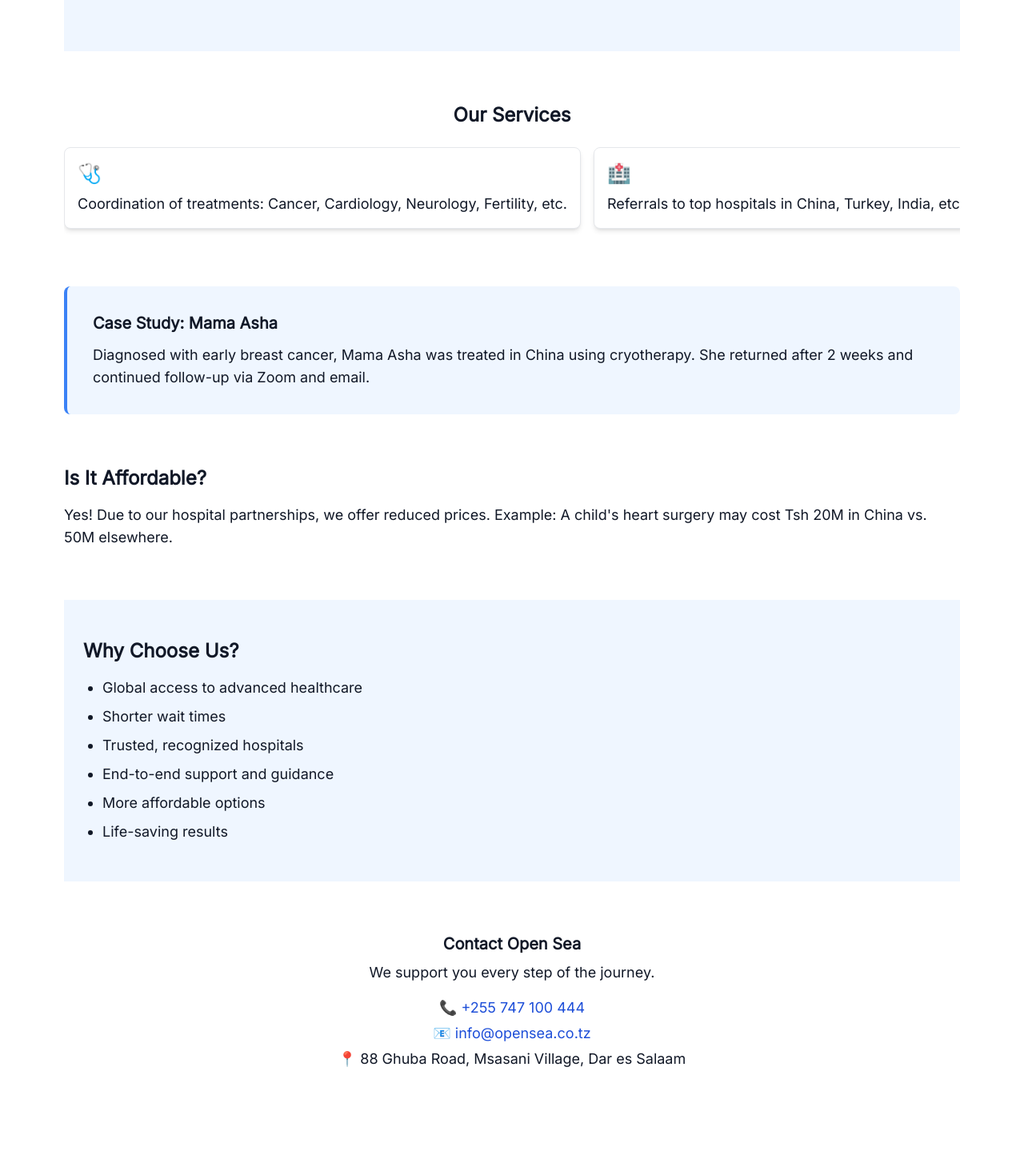
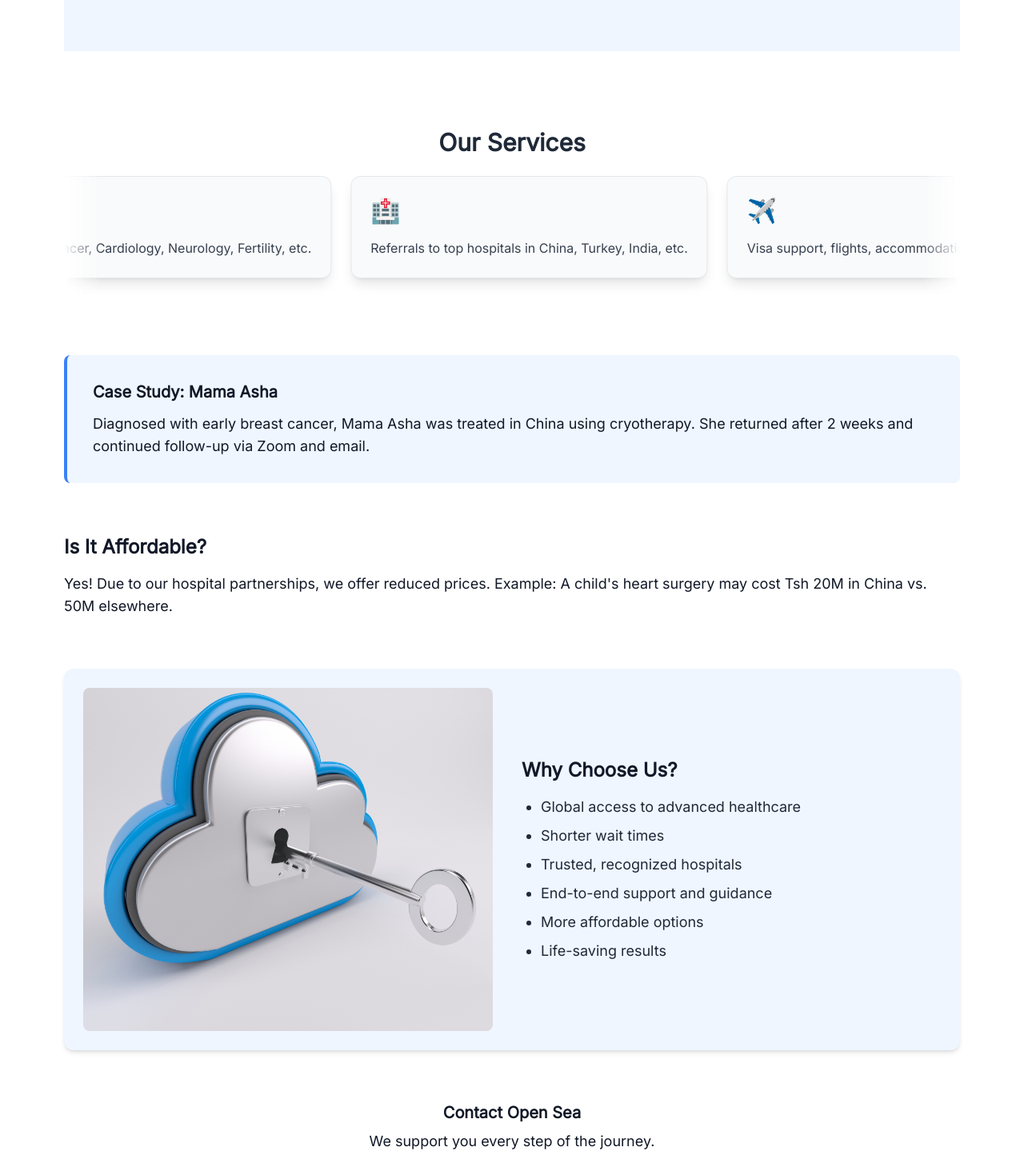
Before and after one commit to nshobairwe/vueProject-Tailwind-primeicon, a Vue app: page /medicalTourism in a window 1280 px wide. Shown: the part 980-2439 px from the top of the page at 80% size. Before the commit the page ends 2366 px from the top, so only its background shows below. Built offline with nearby package versions, Linux system fonts and the light colour scheme.

Commit message:
new version

```diff
--- /dev/null
+++ b/src/components/MedicalChooseUs.vue
@@ -0,0 +1,28 @@
+<!-- src/components/MedicalWhyChoose.vue -->
+<script setup>
+import img4 from '../assets/MedicalImages/img4.png'
+</script>
+
+<template>
+  <div class="fade-in bg-blue-50 p-6 rounded-xl shadow-md">
+    <div class="flex flex-col md:flex-row items-center gap-6">
+      <!-- Image -->
+      <div class="w-full md:w-1/2">
+        <img :src="img4" alt="Why Choose Us" class="rounded-lg w-full object-cover" />
+      </div>
+
+      <!-- Text -->
+      <div class="w-full md:w-1/2 mx-3">
+        <h2 class="text-2xl font-bold mb-4">Why Choose Us?</h2>
+        <ul class="list-disc pl-6 space-y-2 text-lg text-gray-800">
+          <li>Global access to advanced healthcare</li>
+          <li>Shorter wait times</li>
+          <li>Trusted, recognized hospitals</li>
+          <li>End-to-end support and guidance</li>
+          <li>More affordable options</li>
+          <li>Life-saving results</li>
+        </ul>
+      </div>
+    </div>
+  </div>
+</template>
--- /dev/null
+++ b/src/components/MedicalOurservice.vue
@@ -0,0 +1,46 @@
+<script setup>
+const services = [
+  { icon: '🩺', text: 'Coordination of treatments: Cancer, Cardiology, Neurology, Fertility, etc.' },
+  { icon: '🏥', text: 'Referrals to top hospitals in China, Turkey, India, etc.' },
+  { icon: '✈️', text: 'Visa support, flights, accommodation, and transport.' },
+  { icon: '🗣️', text: 'Medical interpreter / patient guide.' },
+  { icon: '🔄', text: 'Post-treatment follow-up care.' },
+]
+</script>
+
+<template>
+  <div class="relative overflow-hidden bg-white py-8">
+    <h2 class="text-3xl font-bold mb-6 text-center text-gray-800">Our Services</h2>
+    <div class="relative w-full">
+      <div class="animate-scroll flex w-max space-x-6 px-4">
+        <div
+          v-for="(service, index) in [...services, ...services]"
+          :key="index"
+          class="min-w-[280px] bg-gray-50 border border-gray-200 rounded-xl p-6 shadow-lg flex-shrink-0"
+        >
+          <div class="text-blue-700 text-3xl mb-4">{{ service.icon }}</div>
+          <p class="text-gray-700 text-base leading-relaxed">{{ service.text }}</p>
+        </div>
+      </div>
+    </div>
+
+    <!-- Optional gradient fade edges -->
+    <div class="pointer-events-none absolute top-0 left-0 w-12 h-full bg-gradient-to-r from-white"></div>
+    <div class="pointer-events-none absolute top-0 right-0 w-12 h-full bg-gradient-to-l from-white"></div>
+  </div>
+</template>
+
+<style scoped>
+@keyframes scroll {
+  0% {
+    transform: translateX(0%);
+  }
+  100% {
+    transform: translateX(-50%);
+  }
+}
+
+.animate-scroll {
+  animation: scroll 40s linear infinite;
+}
+</style>
--- a/src/components/SlideMedical.vue
+++ b/src/components/MedicalSlide.vue
@@ -4,6 +4,7 @@ import { ref, onMounted, onUnmounted } from "vue";
 import img1 from "../assets/MedicalImages/img1.png";
 import img2 from "../assets/MedicalImages/img2.png";
 import img3 from "../assets/MedicalImages/imge3.png";
+
 
 const images = [img1, img2, img3];
 const currentImageIndex = ref(0);
--- a/src/components/MedicalTourism.vue
+++ b/src/components/MedicalTourism.vue
@@ -1,19 +1,15 @@
 <script setup>
 import { ref, onMounted } from 'vue'
-import SlideMedical from './SlideMedical.vue'
+import SlideMedical from './MedicalSlide.vue'
+import MedicalOurservice from './MedicalOurservice.vue'
+import MedicalChooseUs from './MedicalChooseUs.vue'
 
 const contact = {
   phone: "+255 747 100 444",
   email: "info@opensea.co.tz",
   address: "88 Ghuba Road, Msasani Village, Dar es Salaam",
 }
-const services = [
-  { icon: '🩺', text: 'Coordination of treatments: Cancer, Cardiology, Neurology, Fertility, etc.' },
-  { icon: '🏥', text: 'Referrals to top hospitals in China, Turkey, India, etc.' },
-  { icon: '✈️', text: 'Visa support, flights, accommodation, and transport.' },
-  { icon: '🗣️', text: 'Medical interpreter / patient guide.' },
-  { icon: '🔄', text: 'Post-treatment follow-up care.' },
-]
+
 onMounted(() => {
   const elements = document.querySelectorAll('.fade-in')
   elements.forEach(el => {
@@ -40,20 +36,7 @@ onMounted(() => {
 
 
 <SlideMedical/>
-
-
-    <!-- Services as horizontal scrollable cards -->
-    <div class="fade-in">
-      <h2 class="text-2xl font-bold mb-6 text-center">Our Services</h2>
-      <div class="flex overflow-x-auto space-x-4 pb-2">
-        <div v-for="(service, index) in services" :key="index"
-             class="min-w-[250px] bg-white border rounded-lg p-4 shadow-md flex-shrink-0">
-          <div class="text-blue-700 text-2xl mb-2">{{ service.icon }}</div>
-          <p>{{ service.text }}</p>
-        </div>
-      </div>
-    </div>
-
+    <MedicalOurservice />
     <!-- Case study -->
     <div class="bg-blue-50 p-8 rounded-lg border-l-4 border-blue-500 fade-in">
       <h2 class="text-xl font-semibold mb-3">Case Study: Mama Asha</h2>
@@ -72,19 +55,7 @@ onMounted(() => {
       </p>
     </div>
 
-    <!-- Benefits -->
-    <div class="fade-in bg-blue-50 py-12 px-6">
-      <h2 class="text-2xl font-bold mb-4">Why Choose Us?</h2>
-      <ul class="list-disc pl-6 space-y-2 text-lg">
-        <li>Global access to advanced healthcare</li>
-        <li>Shorter wait times</li>
-        <li>Trusted, recognized hospitals</li>
-        <li>End-to-end support and guidance</li>
-        <li>More affordable options</li>
-        <li>Life-saving results</li>
-      </ul>
-    </div>
-
+    <MedicalChooseUs/>
     <!-- Contact -->
     <div class="text-center fade-in">
       <h2 class="text-xl font-semibold mb-2">Contact Open Sea</h2>
```
Also changed, not shown: src/assets/MedicalImages/img4.png (added), 1 other file (tests, documents, lock files or other folders).
